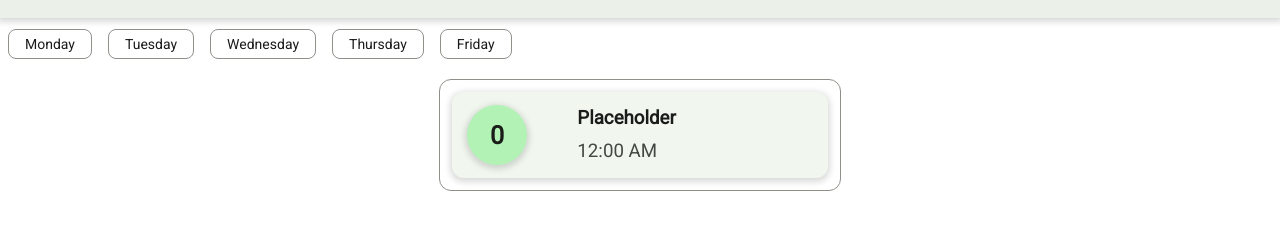
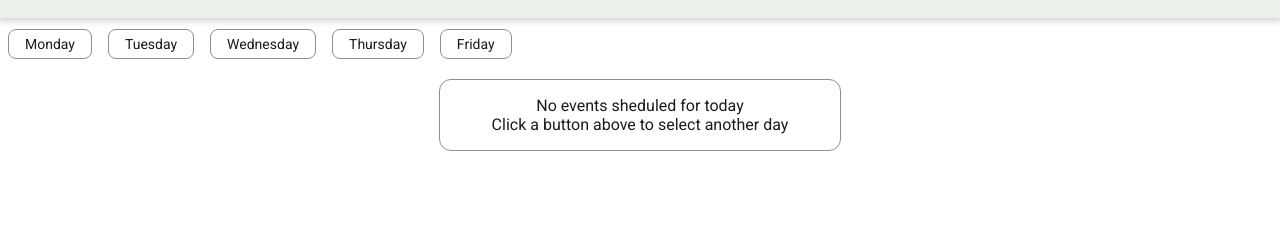
Before and after one commit to cm090/rose-calendar, a plain HTML site: page index.html in a window 1280 px wide. Shown: the part 56-286 px from the top of the page. Drawn offline with nearby package versions, Linux system fonts and the light colour scheme.

Commit message:
Update placeholder

```diff
--- a/data.js
+++ b/data.js
@@ -1,3 +1,9 @@
+/**
+ *
+ * A JavaScript object that contains the data for the calendar. Sorted by day from Sunday (0) to Saturday (6).
+ * View structure below for required data types.
+ *
+*/
 const classes = {
     "1": {
         "1": {
--- a/index.html
+++ b/index.html
@@ -43,15 +43,10 @@
             </div>
         </div>
         <div class="calendar">
-            <div class="card busy">
-                <div class="number">
-                    <span>0</span>
-                </div>
-                <div class="card-content">
-                    <h3 class="card-title">Placeholder</h3>
-                    <h3 class="card-description">12:00 AM</h3>
-                </div>
-            </div>
+            <p class="placeholder">
+                No events sheduled for today<br />
+                Click a button above to select another day
+            </p>
         </div>
     </div>
     <modal id="infoModal">
--- a/script.js
+++ b/script.js
@@ -1,9 +1,11 @@
 let app = {};
-
 app.classes = classes;
 app.filters = document.querySelectorAll('.days-selector > .chip');
 app.events = document.querySelectorAll('.calendar > .card');
 
+/**
+ * Adding an event listener to each of the filters.
+*/
 app.addListeners = () => {
     app.filters.forEach((item) => {
         item.onclick = () => {
@@ -20,22 +22,29 @@ app.addListeners = () => {
     });
 }
 
+/**
+ * If skip == true, check the current time and select the corresponding filter.
+ * Add a class to the event that is currently happening.
+*/
 app.useCurrentDate = (skip) => {
     const d = new Date();
-    if (!skip) {
+    if (!skip && app.filters[d.getDay() - 1]) {
         app.filters[d.getDay() - 1].click();
         app.filters[d.getDay() - 1].scrollIntoView();
         window.scrollTo(0, 0);
     }
     app.events.forEach((e) => e.classList.remove('current'));
     for (let i = app.events.length - 1; i >= 0; i--) {
-        if (app.events[i].dataset.start <= (d.getHours() + d.getMinutes()/60) && app.events[i].dataset.end > (d.getHours() + d.getMinutes()/60)) {
+        if (app.events[i].dataset.start <= (d.getHours() + d.getMinutes() / 60) && app.events[i].dataset.end > (d.getHours() + d.getMinutes() / 60)) {
             app.events[i].classList.add('current');
             return;
         }
     }
 }
 
+/**
+ * Creating the cards for the calendar.
+*/
 app.updateView = (day) => {
     const data = document.querySelector('.calendar');
     data.innerHTML = '';
@@ -70,6 +79,9 @@ app.updateView = (day) => {
     app.useCurrentDate(true);
 }
 
+/**
+ * The main function of the app. It adds the event listeners to the filters, selects the current day, and adds the event listeners to the info icon and modal.
+*/
 app.main = () => {
     app.addListeners();
     app.useCurrentDate();
--- a/style.css
+++ b/style.css
@@ -223,6 +223,11 @@ modal a {
     color: var(--text-invert);
 }
 
+.placeholder {
+    color: var(--text);
+    text-align: center;
+}
+
 @media (max-width: 420px) {
     .calendar {
         margin: 20px 10px;
```
